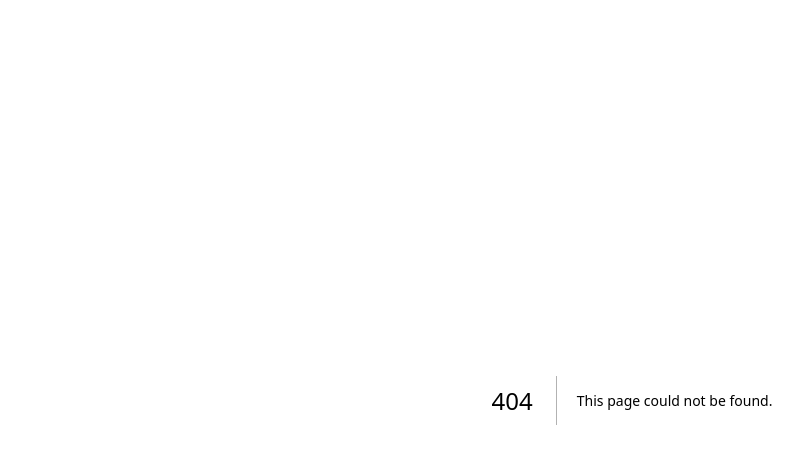
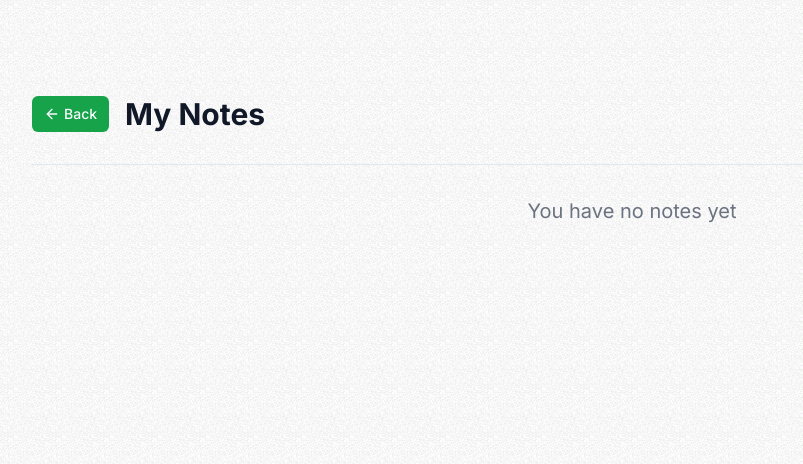
Before and after one commit to anastasiapirvu/notepadai, a Next.js app: page /dashboard in a window 1280 px wide. Before the commit this address had no page. Shown: the top 464 px of the page, without its empty margins (8-811 px from the left). Built offline with nearby package versions, Linux system fonts and the light colour scheme.

Commit message:
dashboard

```diff
--- a/package.json
+++ b/package.json
@@ -10,6 +10,7 @@
   },
   "dependencies": {
     "@clerk/nextjs": "^4.25.4",
+    "@radix-ui/react-separator": "^1.0.3",
     "@radix-ui/react-slot": "^1.0.2",
     "class-variance-authority": "^0.7.0",
     "clsx": "^2.0.0",
--- /dev/null
+++ b/src/app/dashboard/page.tsx
@@ -0,0 +1,44 @@
+import { Button } from '@/components/ui/button'
+import React from 'react'
+import Link from 'next/link'
+import { ArrowLeft } from 'lucide-react'
+import { UserButton } from '@clerk/nextjs'
+import { Separator } from "@/components/ui/separator";
+
+type Props = {}
+
+const DashboardPage = (props: Props) => {
+  return (
+    <>
+    <div className="grainy min-h-screen">
+        <div className="max-w-7xl mx-auto p-10">
+            <div className="h-14"></div>
+            <div className="flex justify-between items-center md:flex-row flex-col">
+                <div className="flex items-center">
+                    <Link href="/">
+                        <Button className="bg-green-600" size="sm">
+                          <ArrowLeft className="mr-1 w-4 h-4" />
+                            Back
+                        </Button>
+                    </Link>
+                    <div className="w-4"></div>
+                    <div className="text-3xl font-bold text-gray-900">My Notes</div>
+                    <div className="w-4"></div>
+                    <UserButton />
+                </div>
+            </div>
+            <div className='h-8'></div>
+            <Separator />
+            <div className='h-8'></div>
+            {}
+            <div className="text-center">
+                <h2 className="text-xl text-gray-500">You have no notes yet</h2>
+            </div>
+        </div>
+
+    </div>
+    </>
+  )
+}
+
+export default DashboardPage
--- /dev/null
+++ b/src/components/ui/separator.tsx
@@ -0,0 +1,31 @@
+"use client"
+
+import * as React from "react"
+import * as SeparatorPrimitive from "@radix-ui/react-separator"
+
+import { cn } from "@/lib/utils"
+
+const Separator = React.forwardRef<
+  React.ElementRef<typeof SeparatorPrimitive.Root>,
+  React.ComponentPropsWithoutRef<typeof SeparatorPrimitive.Root>
+>(
+  (
+    { className, orientation = "horizontal", decorative = true, ...props },
+    ref
+  ) => (
+    <SeparatorPrimitive.Root
+      ref={ref}
+      decorative={decorative}
+      orientation={orientation}
+      className={cn(
+        "shrink-0 bg-border",
+        orientation === "horizontal" ? "h-[1px] w-full" : "h-full w-[1px]",
+        className
+      )}
+      {...props}
+    />
+  )
+)
+Separator.displayName = SeparatorPrimitive.Root.displayName
+
+export { Separator }
```
Also changed, not shown: 1 other file (tests, documents, lock files or other folders).
